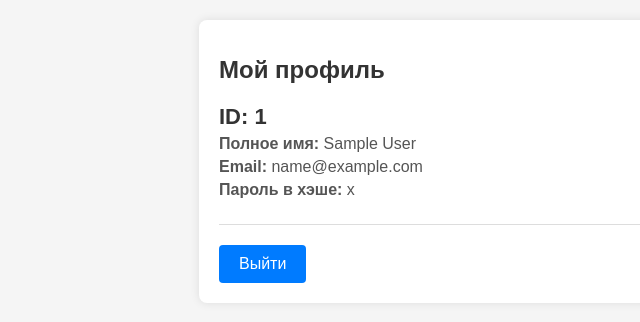
After one commit to ruan65/habr-fastapi-sqlalchemy, a FastAPI app: template app/templates/profile.html in a window 1280 px wide. The commit adds this page. Shown: the top 322 px of the page, without its empty margins (21-661 px from the left). Run offline with FastAPI, Linux system fonts and the light colour scheme; the template is opened without the code that fills it: most values are stand-ins (such as "Sample title", 1, 10 or a date in 2020); parts of the project's set-up code (start-up, migrations or seed data) failed here and were passed over.

Commit message:
login and logout

```diff
--- a/app/static/js/script.js
+++ b/app/static/js/script.js
@@ -96,3 +96,27 @@ async function loginFunction(event) {
         alert('Произошла ошибка при входе. Пожалуйста, попробуйте снова.');
     }
 }
+
+async function logoutFunction() {
+    try {
+        // Отправка POST-запроса для удаления куки на сервере
+        let response = await fetch('/auth/logout', {
+            method: 'POST',
+            headers: {
+                'Content-Type': 'application/json'
+            }
+        });
+
+        // Проверка ответа сервера
+        if (response.ok) {
+            // Перенаправляем пользователя на страницу логина
+            window.location.href = '/pages/login';
+        } else {
+            // Чтение возможного сообщения об ошибке от сервера
+            const errorData = await response.json();
+            console.error('Ошибка при выходе:', errorData.message || response.statusText);
+        }
+    } catch (error) {
+        console.error('Ошибка сети', error);
+    }
+}
--- a/app/static/style/student.css
+++ b/app/static/style/student.css
@@ -66,3 +66,17 @@ h1 {
 .back-link:hover {
     background-color: #0056b3;
 }
+
+.submit-button {
+    padding: 10px 20px;
+    border: none;
+    background-color: #007bff;
+    color: white;
+    border-radius: 4px;
+    font-size: 16px;
+    cursor: pointer;
+}
+
+.submit-button:hover {
+    background-color: #0056b3;
+}
--- /dev/null
+++ b/app/templates/profile.html
@@ -0,0 +1,27 @@
+<!doctype html>
+<html lang="ru">
+
+<head>
+    <meta charset="UTF-8">
+    <meta name="viewport" content="width=device-width, initial-scale=1.0">
+    <title>Страница профиля</title>
+    <link rel="stylesheet" type="text/css" href="/static/style/student.css">
+</head>
+
+<body>
+    <div class="container">
+        <h1>Мой профиль</h1>
+        <div class="student-profile">
+            <div class="student-info">
+                <h2>ID: {{ profile.id }}</h2>
+                <p><strong>Полное имя:</strong> {{ profile.first_name }} {{ profile.last_name }}</p>
+                <p><strong>Email:</strong> {{ profile.email }}</p>
+                <p><strong>Пароль в хэше:</strong> {{ profile.password }}</p>
+            </div>
+        </div>
+        <button type="submit" id="logout-button" class="submit-button" onclick="logoutFunction()">Выйти</button>
+    </div>
+    <script src="/static/js/script.js"></script>
+</body>
+
+</html>
```
Also changed, not shown: app/pages/router.py (+18 -7 lines).
